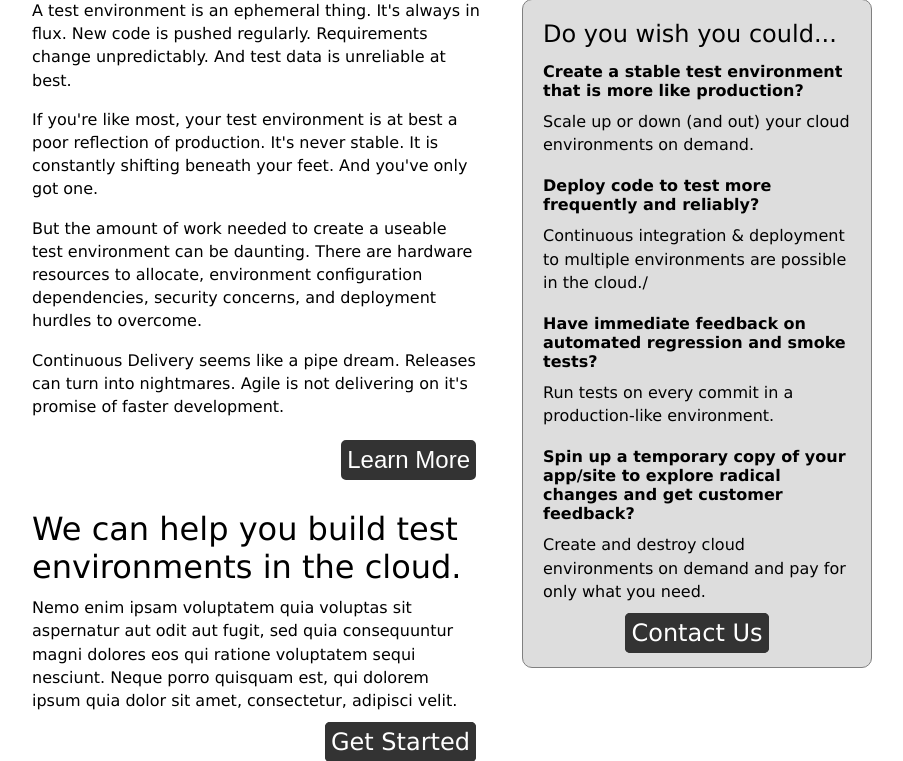
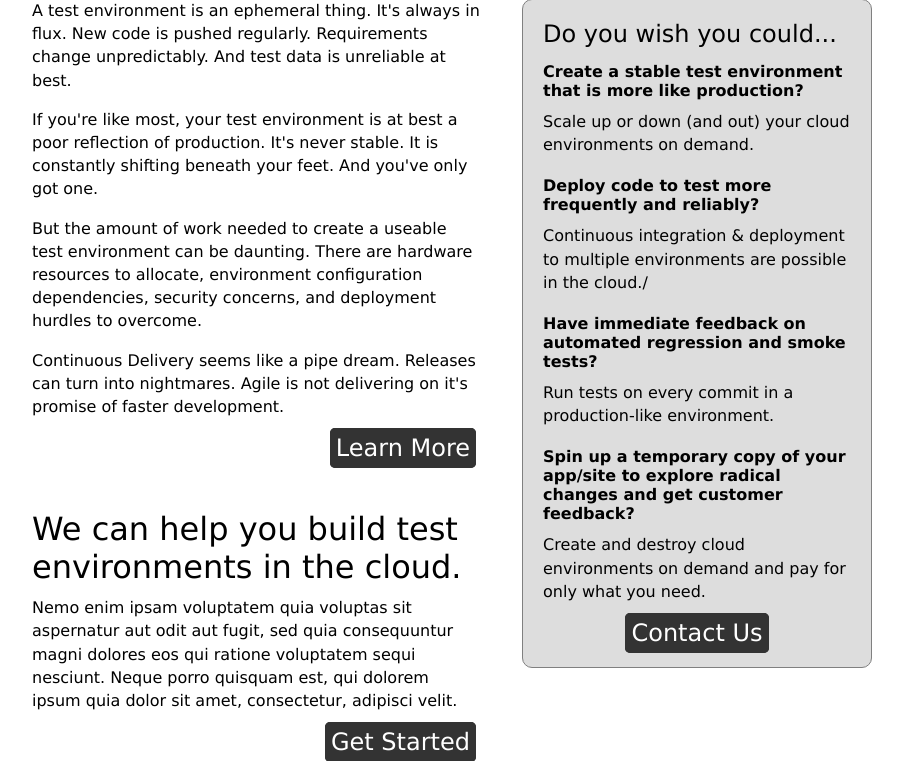
Before and after one commit to fijiaaron/qazar, a Flask app: page /landing in a window 1280 px wide. Shown: the part 101-862 px from the top of the page, without its empty margins (158-1061 px from the left). Run offline with Flask 2, Linux system fonts and the light colour scheme; some libraries are stand-ins or nearby versions.

Commit message:
changed learn more button on landing page to a link with button style instead of an actual button

```diff
--- a/cloudtestenvironment/src/cloudtestenvironment/templates/landing.html
+++ b/cloudtestenvironment/src/cloudtestenvironment/templates/landing.html
@@ -24,8 +24,9 @@
 	</p>
 
 	<div style="float:right">
-		<a href="details"><input type="button" value="Learn More"/></a>
+		<a href="details" class="button">Learn More</a>
 	</div>
+
 
 	<br><br><br><br>
 
```
